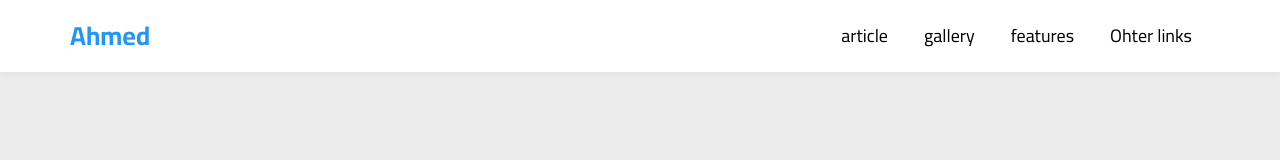
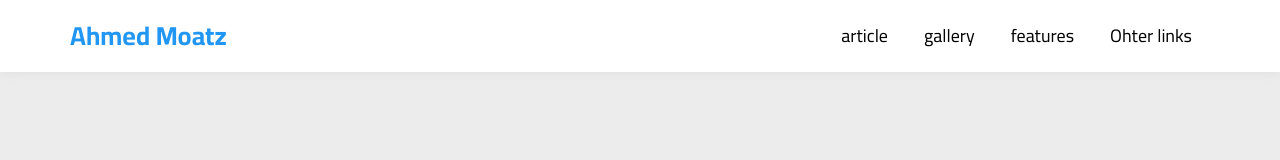
Before and after one commit to Ahmedmoatz1/HTML-And-CSS-Template-3, a plain HTML site: page index.html in a window 1280 px wide. Shown: the top 160 px of the page. Drawn offline with Linux system fonts and the light colour scheme.

Commit message:
تحديث جديد

```diff
--- a/index.html
+++ b/index.html
@@ -19,7 +19,7 @@
 <body>
     <header id="header">
         <div class="container">
-            <a href="#" class="logo">Ahmed</a>
+            <a href="#" class="logo">Ahmed Moatz</a>
             <ul class="main-nav">
                 <li><a href="#article">article</a></li>
                 <li><a href="#gallery">gallery</a></li>
```
Also changed, not shown: image.png.
